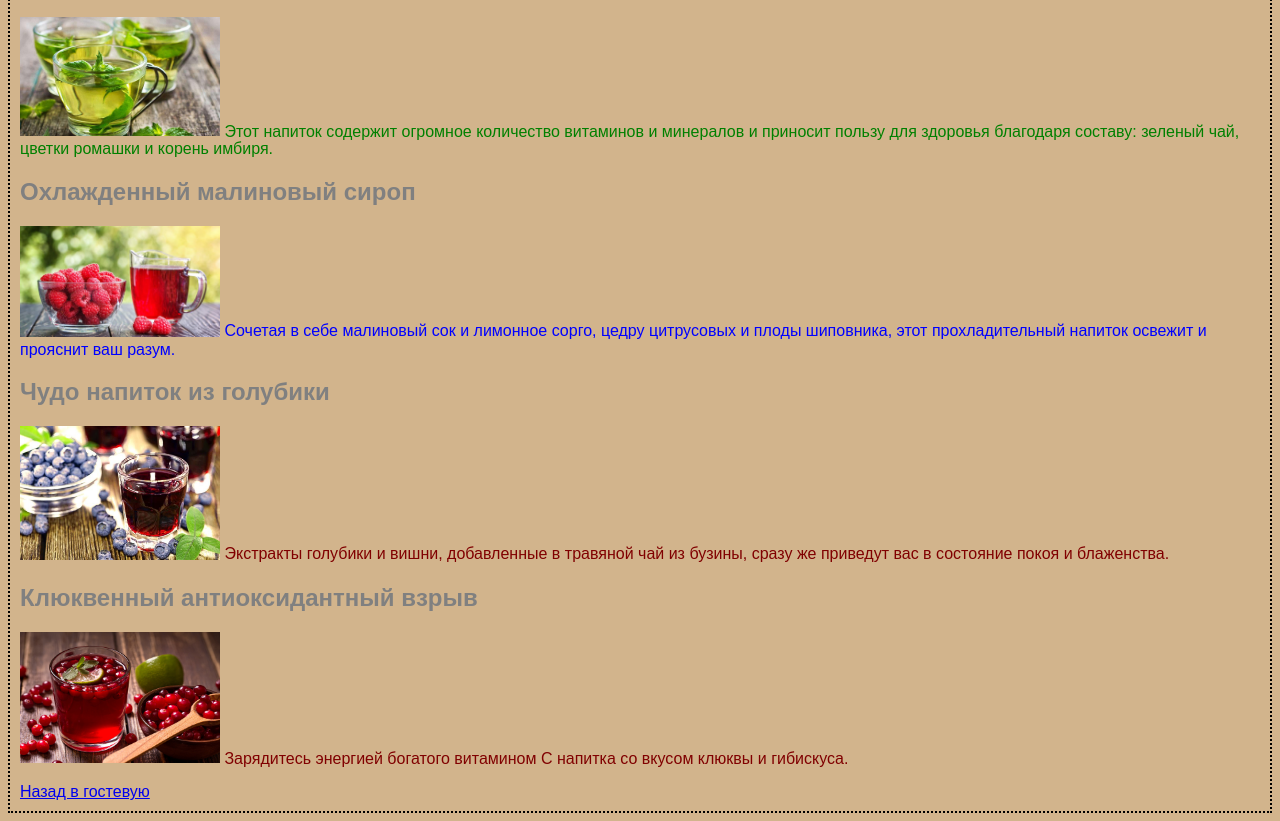
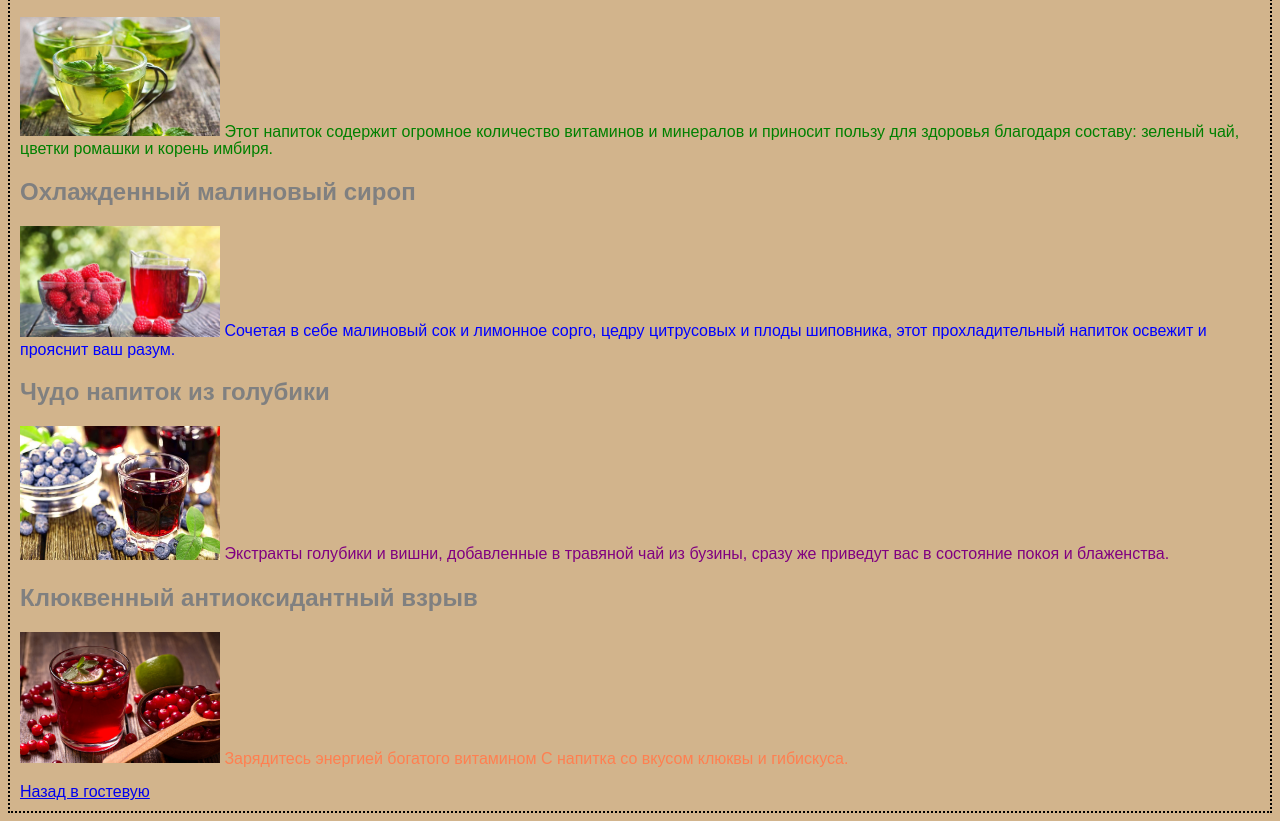
Before and after one commit to kumovo/starbuss, a plain HTML site: page beverages/elixir.html in a window 1280 px wide. Shown: the part 132-953 px from the top of the page. Drawn offline with Linux system fonts and the light colour scheme.

Commit message:
feat: добавлен стиль для клюквы

```diff
--- a/beverages/elixir.html
+++ b/beverages/elixir.html
@@ -26,7 +26,7 @@
     Экстракты голубики и вишни, добавленные в травяной чай из бузины, сразу же приведут вас в состояние покоя и блаженства.
   </p>
   <h2 id="klukva">Клюквенный антиоксидантный взрыв</h2>
-  <p>
+  <p class="klukva">
     <img src="../img/klykva_sirop.jpg" style="width: 200px" alt="клюквенный напиток">
     Зарядитесь энергией богатого витамином C напитка со вкусом клюквы и гибискуса.
   </p>
--- a/lounge/louge.css
+++ b/lounge/louge.css
@@ -14,7 +14,7 @@ h1 {
 p {
   color: maroon;
 }
-p. blueberry {
+p.blueberry {
   color: purple
 }
 p.raspberry {
@@ -23,3 +23,6 @@ p.raspberry {
 blockquot.greentea,p.greentea {
   color: green;
 }
+p.klukva {
+  color: coral
+}
```
